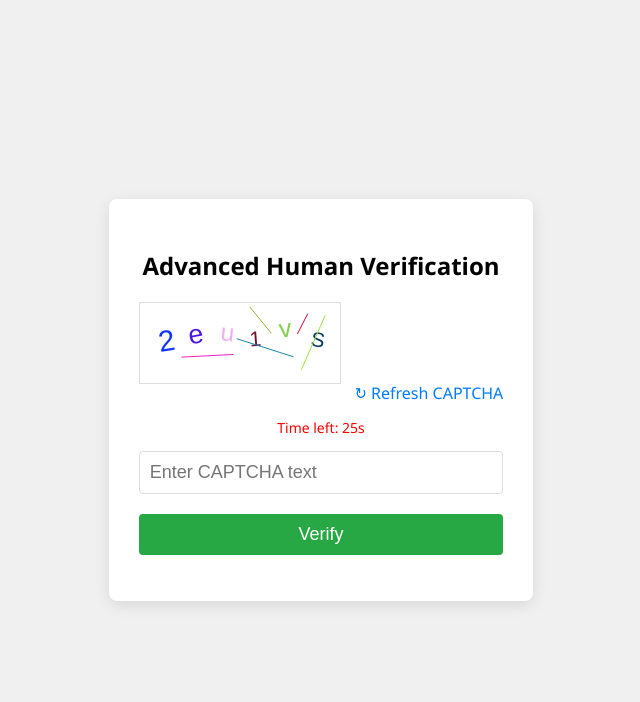
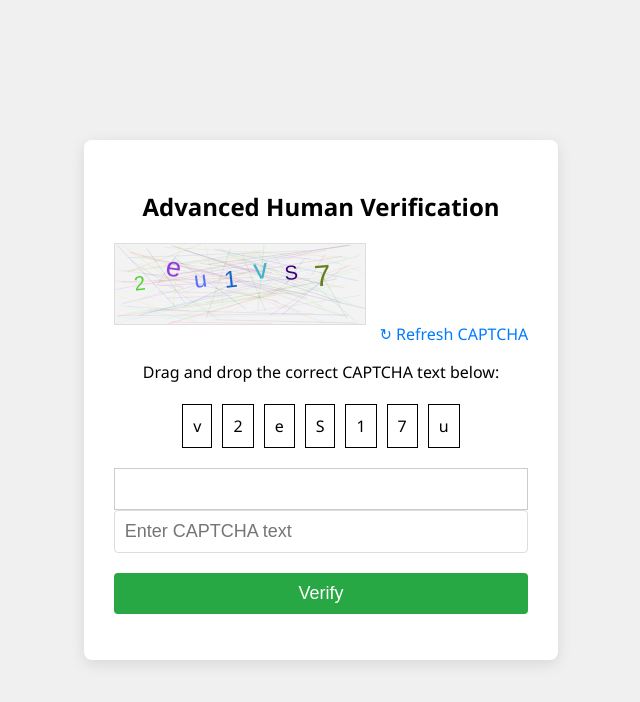
Before and after one commit to KevinGutej/CaptchaHTML, a plain HTML site: page index.html in a window 1280 px wide. Shown: the whole page, without its empty margins (319-959 px from the left). Drawn offline with Linux system fonts and the light colour scheme.

Commit message:
Added drag and drop function and animated CAPTCHA text

```diff
--- a/index.html
+++ b/index.html
@@ -1,15 +1,13 @@
 <!DOCTYPE html>
 <html lang="en">
-
 <head>
     <meta charset="UTF-8">
     <meta name="viewport" content="width=device-width, initial-scale=1.0">
-    <title>Advanced CAPTCHA with Timer</title>
+    <title>Ultimate CAPTCHA Verification</title>
     <style>
         * {
             box-sizing: border-box;
         }
-
         body {
             margin: 0;
             padding: 0;
@@ -20,31 +18,26 @@
             background-color: #f0f0f0;
             font-family: 'Segoe UI', Tahoma, Geneva, Verdana, sans-serif;
         }
-
         .captcha-wrapper {
             background-color: #fff;
             padding: 30px;
             border-radius: 8px;
             box-shadow: 0px 4px 15px rgba(0, 0, 0, 0.1);
-            max-width: 450px;
+            max-width: 500px;
             text-align: center;
         }
-
         canvas {
             margin-bottom: 15px;
             border: 1px solid #ddd;
         }
-
         .refresh-icon {
             margin-left: 10px;
             cursor: pointer;
             color: #007bff;
         }
-
         .refresh-icon:hover {
             color: #0056b3;
         }
-
         .captcha-input {
             width: 100%;
             padding: 10px;
@@ -55,11 +48,9 @@
             outline: none;
             transition: border-color 0.3s;
         }
-
         .captcha-input:focus {
             border-color: #007bff;
         }
-
         .submit-btn {
             width: 100%;
             padding: 10px;
@@ -71,58 +62,67 @@
             cursor: pointer;
             transition: background-color 0.3s;
         }
-
         .submit-btn:hover {
             background-color: #218838;
         }
-
         .result-msg {
             margin-top: 10px;
             font-size: 16px;
         }
-
         .result-msg.success {
             color: green;
         }
-
         .result-msg.error {
             color: red;
         }
-
-        .timer {
-            font-size: 14px;
-            color: red;
+        .honeypot {
+            display: none;
         }
     </style>
 </head>
-
 <body>
     <div class="captcha-wrapper">
         <h2>Advanced Human Verification</h2>
-        <canvas id="captchaCanvas" width="200" height="80"></canvas>
+        <canvas id="captchaCanvas" width="250" height="80"></canvas>
         <span class="refresh-icon" onclick="reloadCaptcha()">&#x21bb; Refresh CAPTCHA</span>
-        <p class="timer" id="timerText"></p>
+        <p>Drag and drop the correct CAPTCHA text below:</p>
+        <div id="captchaChoices"></div>
+        <div id="dropZone" style="border: 1px solid #ccc; padding: 20px; margin-top: 15px;"></div>
         <input type="text" id="userCaptchaInput" class="captcha-input" placeholder="Enter CAPTCHA text">
+        <input type="text" class="honeypot" id="honeypotField">
         <button class="submit-btn" onclick="validateCaptcha()">Verify</button>
         <p class="result-msg" id="captchaResult"></p>
     </div>
 
     <script>
         let captchaText = '';
-        let timer;
         let maxAttempts = 3;
         let attemptsLeft = maxAttempts;
-        let timeLimit = 30;
+        let banned = false;
+        let dynamicCaptchaLength = Math.floor(Math.random() * 3) + 5;
 
         function generateCaptcha() {
             const canvas = document.getElementById('captchaCanvas');
             const ctx = canvas.getContext('2d');
             const chars = 'ABCDEFGHIJKLMNOPQRSTUVWXYZabcdefghijklmnopqrstuvwxyz0123456789';
             captchaText = '';
-            for (let i = 0; i < 6; i++) {
+
+            for (let i = 0; i < dynamicCaptchaLength; i++) {
                 captchaText += chars.charAt(Math.floor(Math.random() * chars.length));
             }
+
             ctx.clearRect(0, 0, canvas.width, canvas.height);
+
+            ctx.fillStyle = '#f3f3f3';
+            ctx.fillRect(0, 0, canvas.width, canvas.height);
+            for (let i = 0; i < 100; i++) {
+                ctx.strokeStyle = `rgba(${Math.random() * 255}, ${Math.random() * 255}, ${Math.random() * 255}, 0.1)`;
+                ctx.beginPath();
+                ctx.moveTo(Math.random() * canvas.width, Math.random() * canvas.height);
+                ctx.lineTo(Math.random() * canvas.width, Math.random() * canvas.height);
+                ctx.stroke();
+            }
+
             for (let i = 0; i < captchaText.length; i++) {
                 const fontSize = Math.random() * (30 - 20) + 20;
                 const x = 20 + i * 30;
@@ -138,64 +138,102 @@
                 ctx.fillText(captchaText[i], 0, 0);
                 ctx.restore();
             }
-            for (let i = 0; i < 5; i++) {
-                ctx.strokeStyle = `rgb(${Math.random() * 255},${Math.random() * 255},${Math.random() * 255})`;
-                ctx.beginPath();
-                ctx.moveTo(Math.random() * canvas.width, Math.random() * canvas.height);
-                ctx.lineTo(Math.random() * canvas.width, Math.random() * canvas.height);
-                ctx.stroke();
-            }
+
+            animateCaptchaText(ctx);
         }
+
+        function animateCaptchaText(ctx) {
+            let direction = 1;
+            setInterval(() => {
+                direction *= -1;
+                ctx.clearRect(0, 0, canvas.width, canvas.height);
+                generateCaptcha();
+            }, 300);
+        }
+
+        function createDraggableCaptcha() {
+            const captchaChoices = document.getElementById('captchaChoices');
+            captchaChoices.innerHTML = '';
+            const letters = captchaText.split('').sort(() => Math.random() - 0.5);
+
+            letters.forEach((letter, index) => {
+                const span = document.createElement('span');
+                span.textContent = letter;
+                span.draggable = true;
+                span.style.border = "1px solid #000";
+                span.style.padding = "10px";
+                span.style.margin = "5px";
+                span.style.cursor = "move";
+                span.style.display = "inline-block";
+
+                span.addEventListener('dragstart', (e) => {
+                    e.dataTransfer.setData('text', e.target.textContent);
+                });
+
+                captchaChoices.appendChild(span);
+            });
+        }
+
+        function handleDrop(event) {
+            event.preventDefault();
+            const data = event.dataTransfer.getData('text');
+            document.getElementById('userCaptchaInput').value += data;
+        }
+
+        function allowDrop(event) {
+            event.preventDefault();
+        }
+
         function reloadCaptcha() {
             generateCaptcha();
+            createDraggableCaptcha();
             document.getElementById('userCaptchaInput').value = '';
             document.getElementById('captchaResult').textContent = '';
             attemptsLeft = maxAttempts;
-            startTimer();
         }
+
         function validateCaptcha() {
-            const userInput = document.getElementById('userCaptchaInput').value;
+            if (banned) {
+                document.getElementById('captchaResult').textContent = 'Too many attempts. Try again later.';
+                return;
+            }
+
+            const userCaptcha = document.getElementById('userCaptchaInput').value;
+            const honeypotValue = document.getElementById('honeypotField').value;
             const resultMsg = document.getElementById('captchaResult');
 
+            if (honeypotValue) {
+                resultMsg.textContent = 'Bot detected!';
+                resultMsg.className = 'result-msg error';
+                return;
+            }
+
             if (attemptsLeft > 0) {
-                if (userInput.toLowerCase() === captchaText.toLowerCase()) {
+                if (userCaptcha.toLowerCase() === captchaText.toLowerCase()) {
                     resultMsg.textContent = 'Verification successful!';
                     resultMsg.className = 'result-msg success';
-                    clearInterval(timer);
                 } else {
                     attemptsLeft--;
                     resultMsg.textContent = `Incorrect CAPTCHA. Attempts left: ${attemptsLeft}`;
                     resultMsg.className = 'result-msg error';
                     if (attemptsLeft === 0) {
                         resultMsg.textContent = 'Maximum attempts reached. Please refresh the CAPTCHA.';
+                        banned = true;
+                        setTimeout(() => { banned = false; }, 60000);
                     }
                 }
             } else {
                 resultMsg.textContent = 'No attempts left. Please refresh the CAPTCHA.';
             }
         }
-        function startTimer() {
-            let timeRemaining = timeLimit;
-            const timerText = document.getElementById('timerText');
-            timerText.textContent = `Time left: ${timeRemaining}s`;
 
-            clearInterval(timer);
-            timer = setInterval(() => {
-                timeRemaining--;
-                timerText.textContent = `Time left: ${timeRemaining}s`;
-
-                if (timeRemaining <= 0) {
-                    clearInterval(timer);
-                    timerText.textContent = 'Time is up! Please refresh the CAPTCHA.';
-                    attemptsLeft = 0;
-                }
-            }, 1000);
-        }
-        window.onload = function () {
+        window.onload = function() {
             generateCaptcha();
-            startTimer();
+            createDraggableCaptcha();
+            const dropZone = document.getElementById('dropZone');
+            dropZone.addEventListener('drop', handleDrop);
+            dropZone.addEventListener('dragover', allowDrop);
         };
     </script>
 </body>
-
 </html>
```
